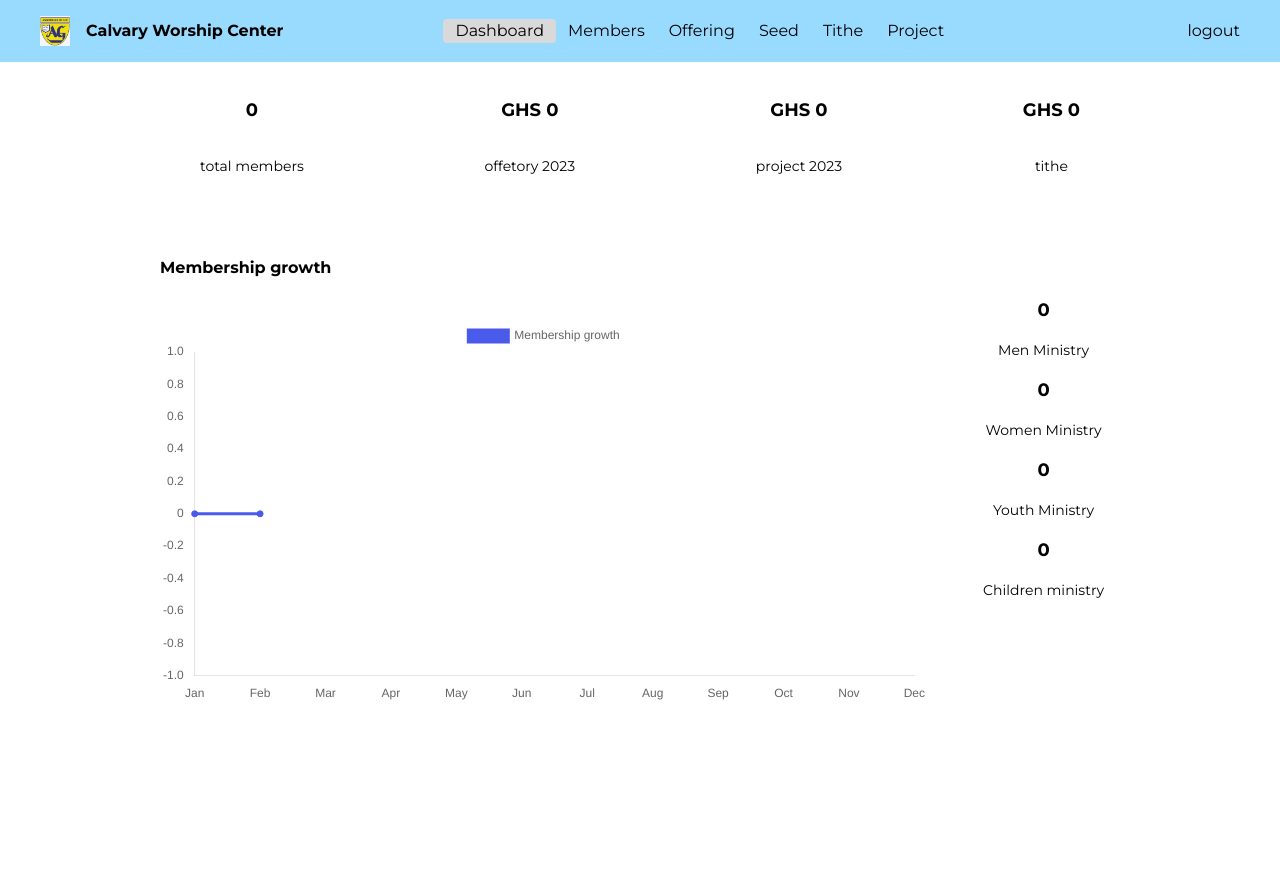
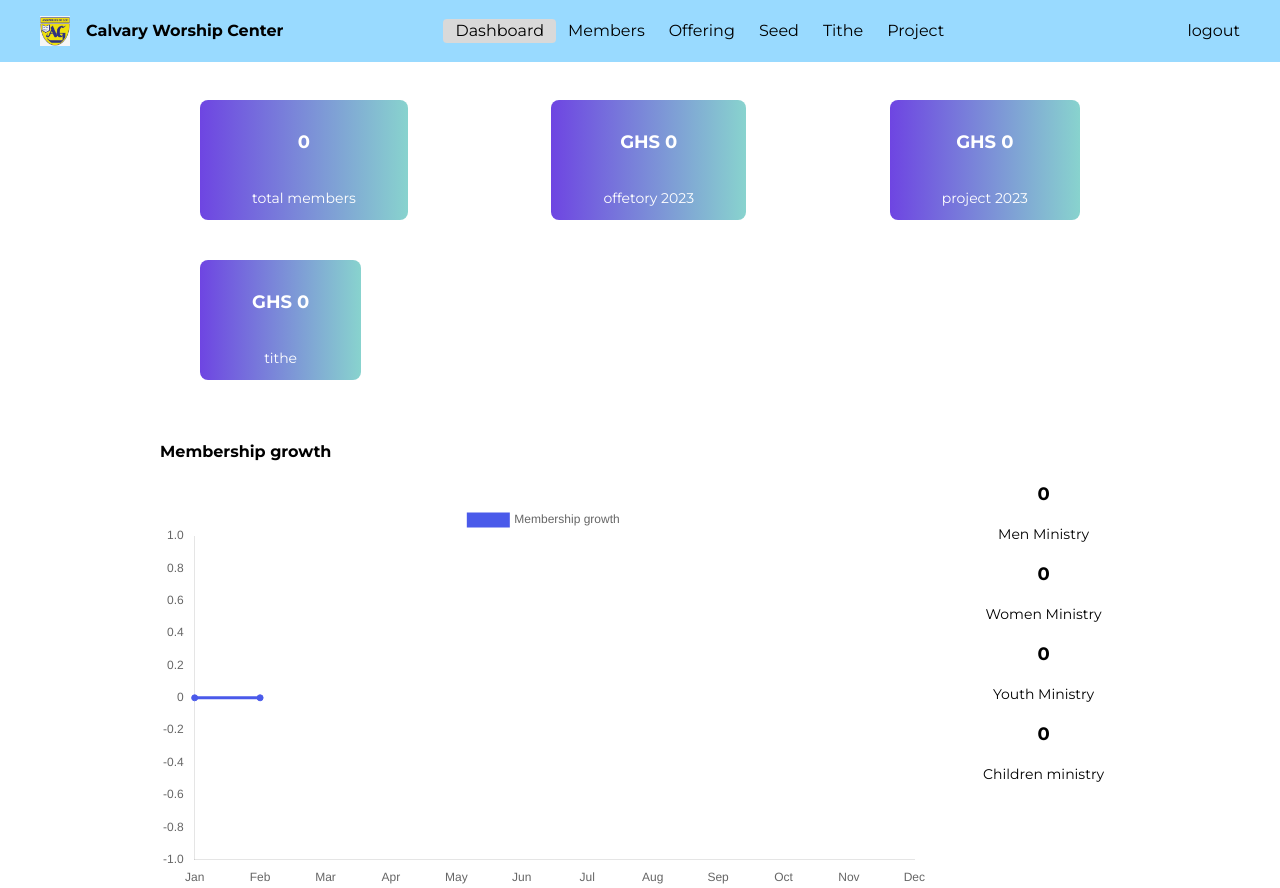
Before and after one commit to InnocentAnyaele/worship-center, a Next.js app: page /main/dashboard in a window 1280 px wide. Built offline with nearby package versions, Linux system fonts and the light colour scheme; no server answers; the database is empty; sample sign-in values are in the browser's storage.

Commit message:
dashboard card changes

```diff
--- a/src/app/main/dashboard/page.tsx
+++ b/src/app/main/dashboard/page.tsx
@@ -80,6 +80,7 @@ export default function Dashboard(){
                 }
             })
         })
+        // setMembers([5,10,20,20, 30, 40, 50, 60, 50, 40 , 20, 20])
         setMembers(Object.values(monthSum).slice(0,currMonth+1))
         setDepartmentCount(dptCount)
     }
@@ -166,22 +167,25 @@ export default function Dashboard(){
 
 
     return (
-<main className={`font-sans h-screen w-screen flex flex-col px-40`}>
+<main className={`font-sans h-screen w-screen flex flex-col md:px-40 lg:px-40 `}>
             <div className="flex flex-row justify-between flex-wrap">
             {row1content.map((content, index) => (
-                    <div key={index} className='flex flex-col md:items-center lg:items-center md:mx-10 lg:mx-10 my-4 md:my-0 lg:my-0'>
-                            <span className="font-bold text-lg my-4"> {content.figure} </span>
-                            <span className="text-sm mt-4">{content.title} </span>
+                <div  key={index} className='p-3 bg-gradient-to-r from-[#6E45E2] to-[#88D3CE] rounded-lg text-white my-5 w-screen md:w-auto lg:w-auto m-10'>
+                    <div className='flex flex-col md:items-center lg:items-center md:mx-10 lg:mx-10 my-4 md:my-0 lg:my-0'>
+                                    <span className="font-bold text-lg my-4"> {content.figure} </span>
+                                    <span className="text-sm mt-4">{content.title} </span>
+                            </div>
                     </div>
+
                 ))}
             </div>
-            <div className='flex flex-row justify-center md:mt-20 lg:mt-20 flex-wrap'>
-                <div className="flex flex-col w-[100vh] md:h-96 lg-h-96 bg-col">
+            <div className='flex flex-row justify-center md:mt-10 lg:mt-10 flex-wrap'>
+                <div className="flex flex-col w-[100vh] md:h-96 lg-h-96 bg-col m-10 md:m-0 lg:m-0">
                     {/* w-3/4 */}
                     <span className="font-bold mb-10">Membership growth</span>
                     <Line data={data} />
                 </div>
-                <div className='flex flex-col items-center self-end h-full pt-10 ml-auto'>
+                <div className='flex flex-col items-center self-end h-full pt-10 md:ml-auto lg:ml-auto'>
                 {col1content.map((content, index) => (
                     <div key={index} className='flex flex-col items-center'>
                             <span className="font-bold text-lg"> {content.figure} </span>
--- a/src/components/navbar/NavBar.tsx
+++ b/src/components/navbar/NavBar.tsx
@@ -41,6 +41,7 @@ export default function NavBar() {
     }
 
     return (
+//    <nav className={`flex flex-row px-6 w-[100%] lg:items-center flex-wrap fixed top-0`}>
    <nav className={`flex flex-row px-6 w-[100%] lg:items-center flex-wrap bg-[#99DAFF] fixed top-0`}>
             <div className="flex flex-row items-center lg:mr-40 md:mr-40">
             <FontAwesomeIcon className="md:hidden lg:hidden" onClick={handleClick} icon={faBars}/>
```
